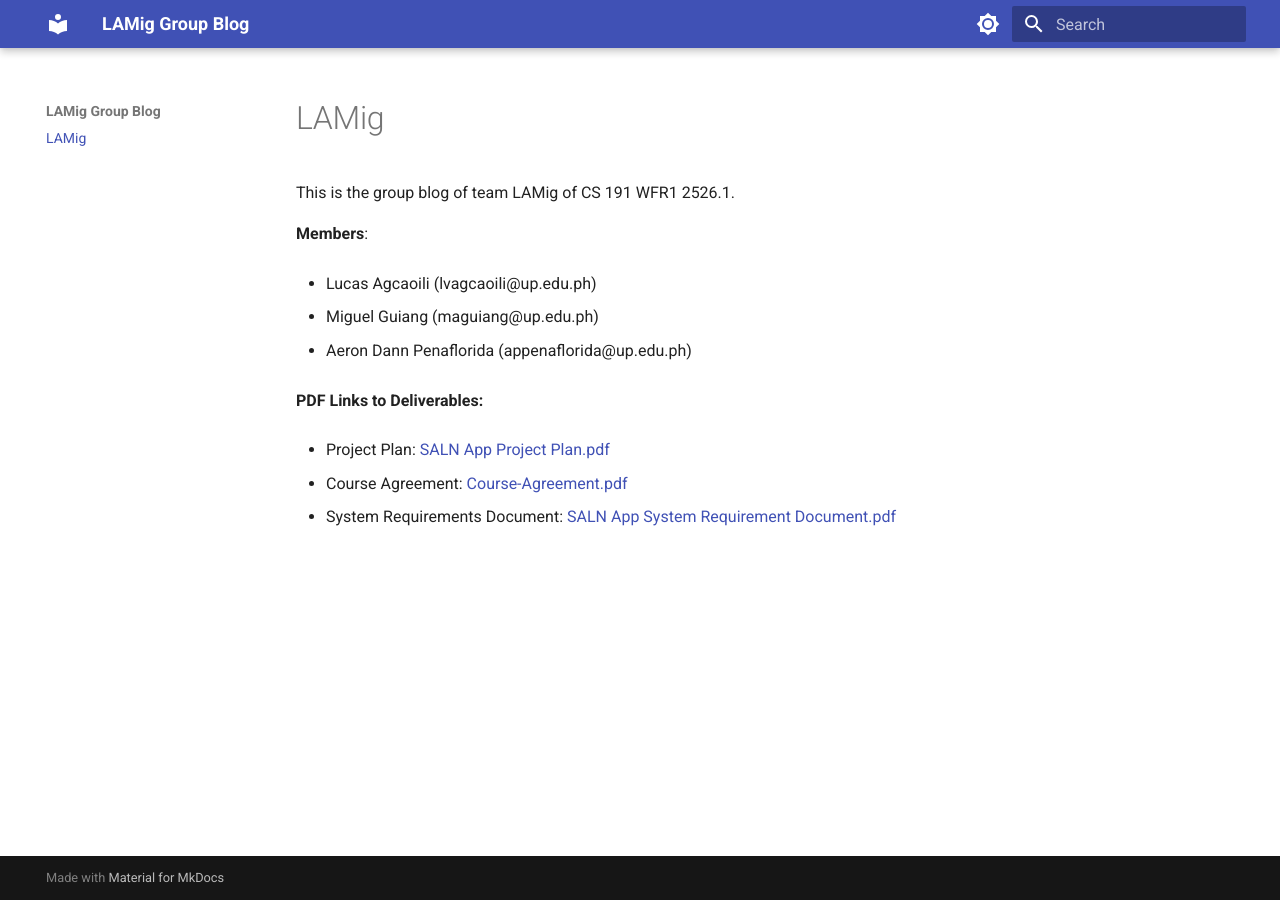
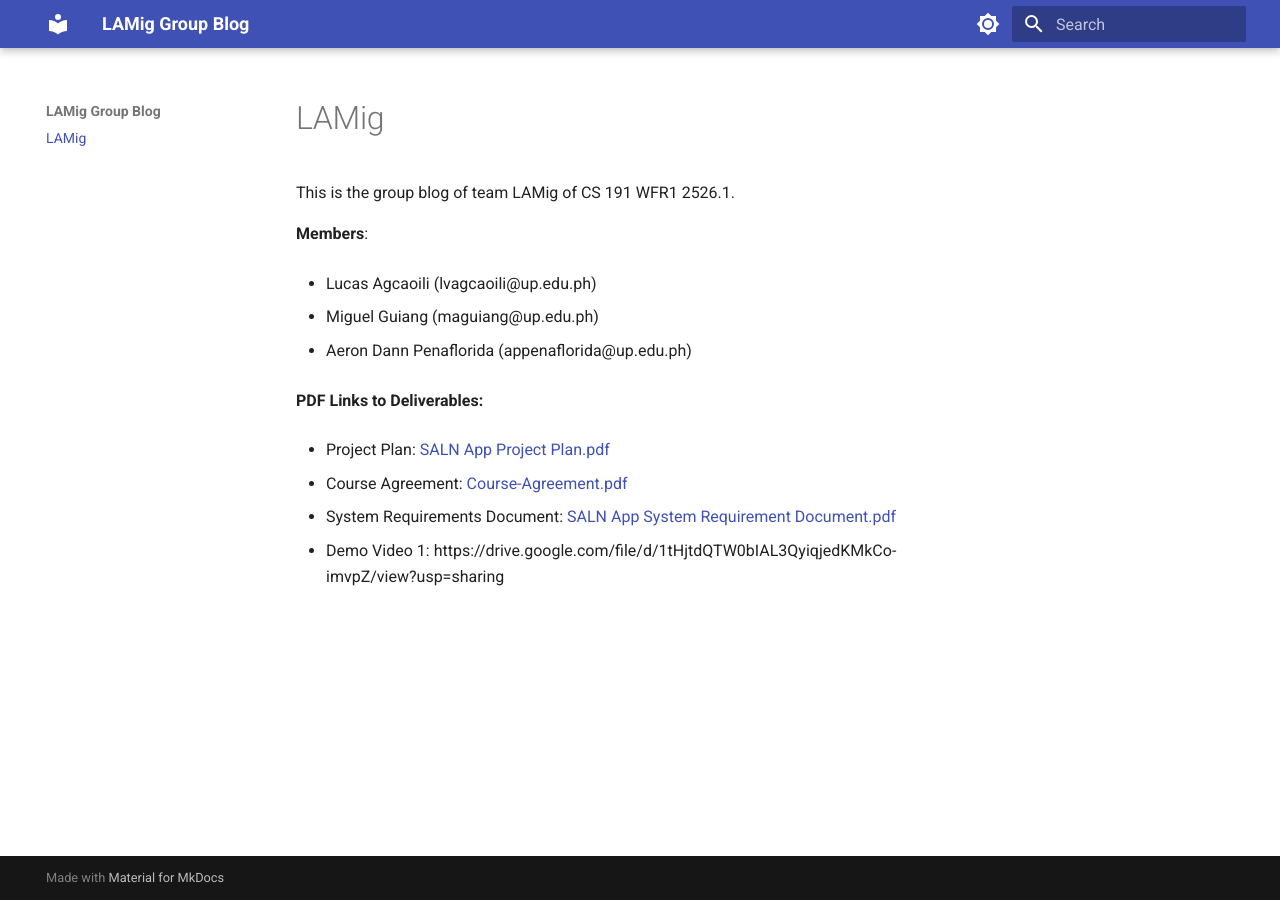
Before and after one commit to SHIROKAMIQQ/cs191-LAMig-GroupBlog, an MkDocs documentation site: the page built from docs/index.md, in a window 1280 px wide. Built offline with MkDocs 1.6.1 and Material for MkDocs 9.7.7, drawn with Linux system fonts in a browser that asks for light colours.

Commit message:
feat: Demo Video 1

```diff
--- a/docs/index.md
+++ b/docs/index.md
@@ -17,3 +17,5 @@
 - Course Agreement: [Course-Agreement.pdf](files/Course-Agreement.pdf)
 
 - System Requirements Document: [SALN App System Requirement Document.pdf](files/SALN%20App%20System%20Requirement%20Document.pdf)
+
+- Demo Video 1: https://drive.google.com/file/d/1tHjtdQTW0bIAL3QyiqjedKMkCo-imvpZ/view?usp=sharing
```
